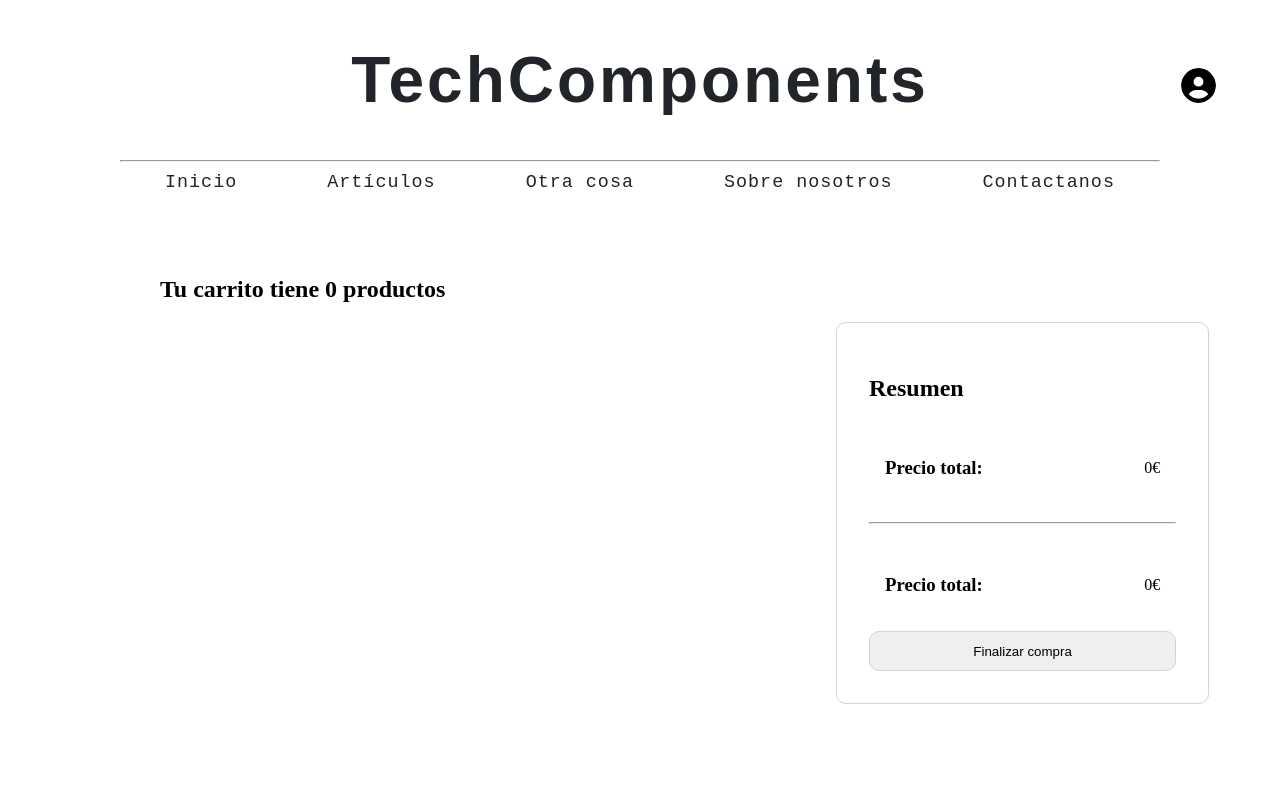
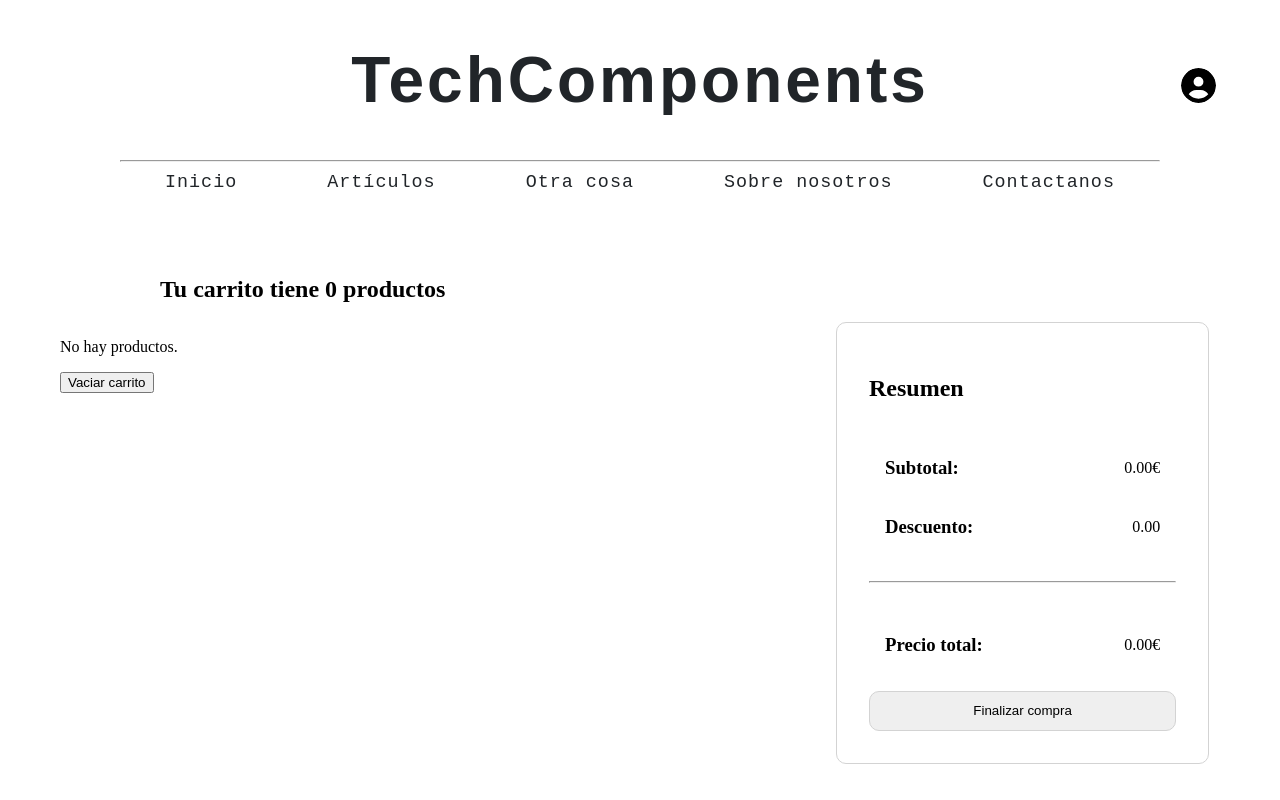
Before and after one commit to Dragolex01/techcomponents, a React (Create React App) app: page /cart in a window 1280 px wide. Shown: the top 800 px of the page. Built offline with nearby package versions, Linux system fonts and the light colour scheme.

Commit message:
cambio info tarjeta producto

```diff
--- a/src/components/product/Card.js
+++ b/src/components/product/Card.js
@@ -15,7 +15,12 @@ function Card({ product }){
                     <h3 className="contProducto__contInfo__subcontenedor--titulo"><Link to={`/product/${product.id}`} >{product.name}</Link></h3>
                     <p className="contProducto__contInfo__subcontenedor--precio">{product.price}€</p>
                 </div>
-                <p className="contProducto__contInfo--info">{product.description}</p>
+                {/* <p className="contProducto__contInfo--info">{product.description}</p> */}
+                {
+                    product.quantity > 0 ?
+                        <p className="contProducto__contInfo--info">Stock</p> :
+                        <p className="contProducto__contInfo--info">Sin stock</p>
+                }
             </div>
         </>
     )
--- a/src/components/product/CartItem.js
+++ b/src/components/product/CartItem.js
@@ -19,9 +19,12 @@ function CartItem({ item, setReload, reload, remove_item }) {
                         <h2>{item.product.name}</h2>
                         <p>Precio: {item.product.price}</p>
                     </div>
-                    <div>
+                    <form>
+                        {/* <select>
+                            <option></option>
+                        </select> */}
                         <p>Cantidad: {item.product.quantity}</p>
-                    </div>
+                    </form>
                 </div>
             </div>
             <div className="seccionCarrito__contenedor__contItems__item__contBoton">
--- a/src/containers/pages/Cart.jsx
+++ b/src/containers/pages/Cart.jsx
@@ -18,14 +18,14 @@ function Cart({
   total_items,
 }) {
 
-  const [reload, setReload] = useState(false)
+  const [reload, setReload] = useState(false);
 
-  useEffect(() => {
-    window.scrollTo(0, 0);
-    get_items();
-    get_item_total();
-    get_total();
-  }, [reload]);
+    useEffect(() => {
+        window.scrollTo(0, 0);
+        get_items()
+        get_total()
+        get_item_total()
+    }, [reload])
 
   const showItems = () => {
     return (
@@ -41,19 +41,32 @@ function Cart({
                     </div>
                   );
                 })
-              : null}
+              : <p>No hay productos.</p>
+            }
+
+            <button>Vaciar carrito</button>
           </div>
           <div className="seccionCarrito__contenedor__contInfoCompra">
             <div className="seccionCarrito__contenedor__contInfoCompra__contInfo">
                 <h2>Resumen</h2>
                 <div className="seccionCarrito__contenedor__contInfoCompra__contInfo--cont1">
-                    <h3>Precio total: </h3>
-                    <p>{amount}€</p>
+                  {/* <div>
+                    <h3>Productos totales: </h3>
+                    <p>{total_items}</p>
+                  </div> */}
+                  <div>
+                    <h3>Subtotal: </h3>
+                    <p>{amount.toFixed(2)}€</p>
+                  </div>
+                    <div>
+                      <h3>Descuento: </h3>
+                      <p>0.00</p>
+                    </div>
                 </div>
                 <hr/>
                 <div className="seccionCarrito__contenedor__contInfoCompra__contInfo--cont2">
                     <h3>Precio total: </h3>
-                    <p>{amount}€</p>
+                    <p>{amount.toFixed(2)}€</p>
                 </div>
                 <button>Finalizar compra</button>
             </div>
--- a/src/containers/pages/ProductInfo.jsx
+++ b/src/containers/pages/ProductInfo.jsx
@@ -36,7 +36,7 @@ function ProductInfo({ get_product, product, get_items, get_item_total, add_item
             await get_item_total()
             await get_total()
 
-            navigate("/cart")
+            navigate("/cart") //Quitar mejor
         }
     }
 
--- a/src/styles/App.css
+++ b/src/styles/App.css
@@ -137,10 +137,11 @@
         border-radius: 10px;
         padding: 2rem; }
         .seccionCarrito__contenedor__contInfoCompra__contInfo--cont1 {
-          padding: 1rem;
-          display: flex;
-          align-items: center;
-          justify-content: space-between; }
+          padding: 1rem; }
+          .seccionCarrito__contenedor__contInfoCompra__contInfo--cont1 div {
+            display: flex;
+            align-items: center;
+            justify-content: space-between; }
         .seccionCarrito__contenedor__contInfoCompra__contInfo--cont2 {
           padding: 1rem;
           margin-top: 1rem;
@@ -545,4 +546,7 @@ body {
 
 -Footer:
     * Input type="email" para introducir el correo y que le lleguen ofertas y novedades. OPCIONAL para rellenar (Sucede al registrarse también)
+
+-ProductInfo:
+    *Al añadir producto a carrito que cargue (simbolo)
 */
--- a/src/styles/App.scss
+++ b/src/styles/App.scss
@@ -40,4 +40,7 @@ body {
 
 -Footer:
     * Input type="email" para introducir el correo y que le lleguen ofertas y novedades. OPCIONAL para rellenar (Sucede al registrarse también)
+
+-ProductInfo:
+    *Al añadir producto a carrito que cargue (simbolo)
 */
--- a/src/styles/sections/Cart.scss
+++ b/src/styles/sections/Cart.scss
@@ -68,9 +68,12 @@
 
                 &--cont1{
                     padding: 1rem;
-                    display: flex;
-                    align-items: center;
-                    justify-content: space-between;
+
+                    div{
+                        display: flex;
+                        align-items: center;
+                        justify-content: space-between;
+                    }
                 }
 
                 &--cont2{
```
Also changed, not shown: media/photos/2022/12/notebook-gf4d7de4bb_1280.png (added), 1 other file (tests, documents, lock files or other folders).
